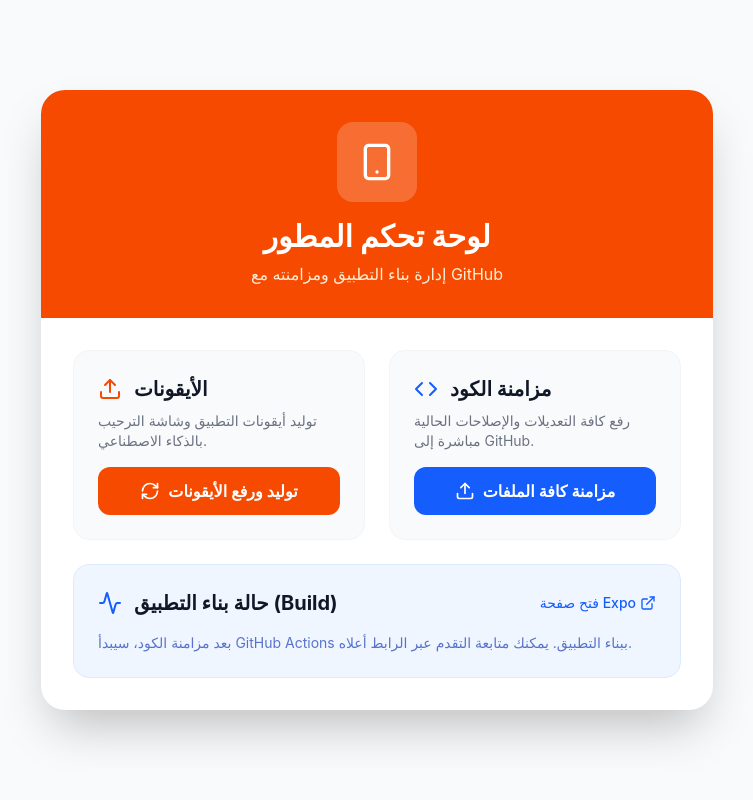
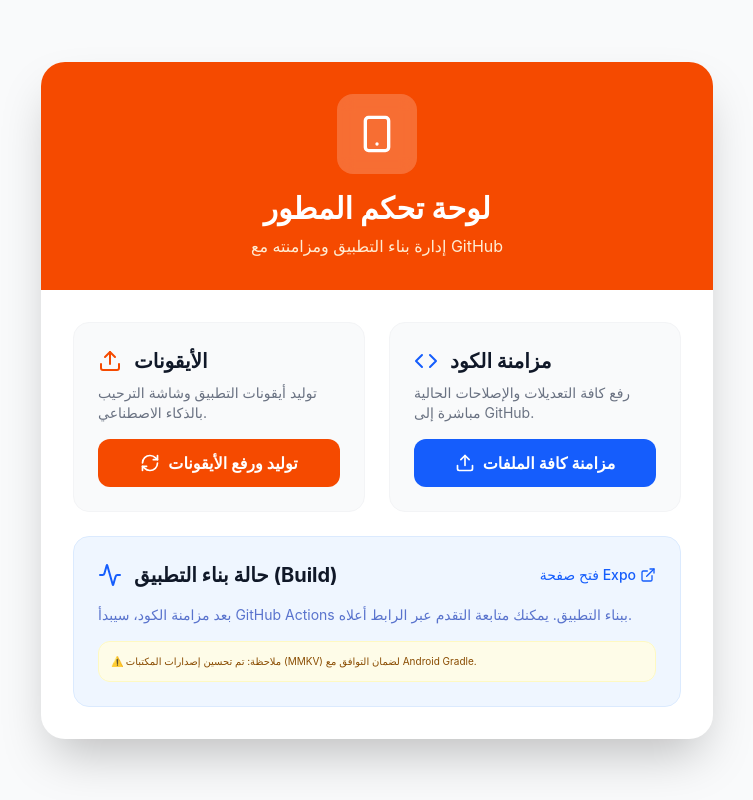
Before and after one commit to manhl-x-dev/Gas_002, a React (Vite) app: page / in a window 1280 px wide. Shown: the whole page, without its empty margins (263-1016 px from the left). Built offline with nearby package versions, Linux system fonts and the light colour scheme.

Commit message:
chore: sync src/App.tsx from AI Studio

```diff
--- a/src/App.tsx
+++ b/src/App.tsx
@@ -184,6 +184,9 @@ export default function App() {
             <p className="text-sm text-blue-800/70">
               بعد مزامنة الكود، سيبدأ GitHub Actions ببناء التطبيق. يمكنك متابعة التقدم عبر الرابط أعلاه.
             </p>
+            <div className="p-3 bg-yellow-50 border border-yellow-100 rounded-xl text-[10px] text-yellow-800">
+              ⚠️ ملاحظة: تم تحسين إصدارات المكتبات (MMKV) لضمان التوافق مع Android Gradle.
+            </div>
           </div>
         </div>
 
```
